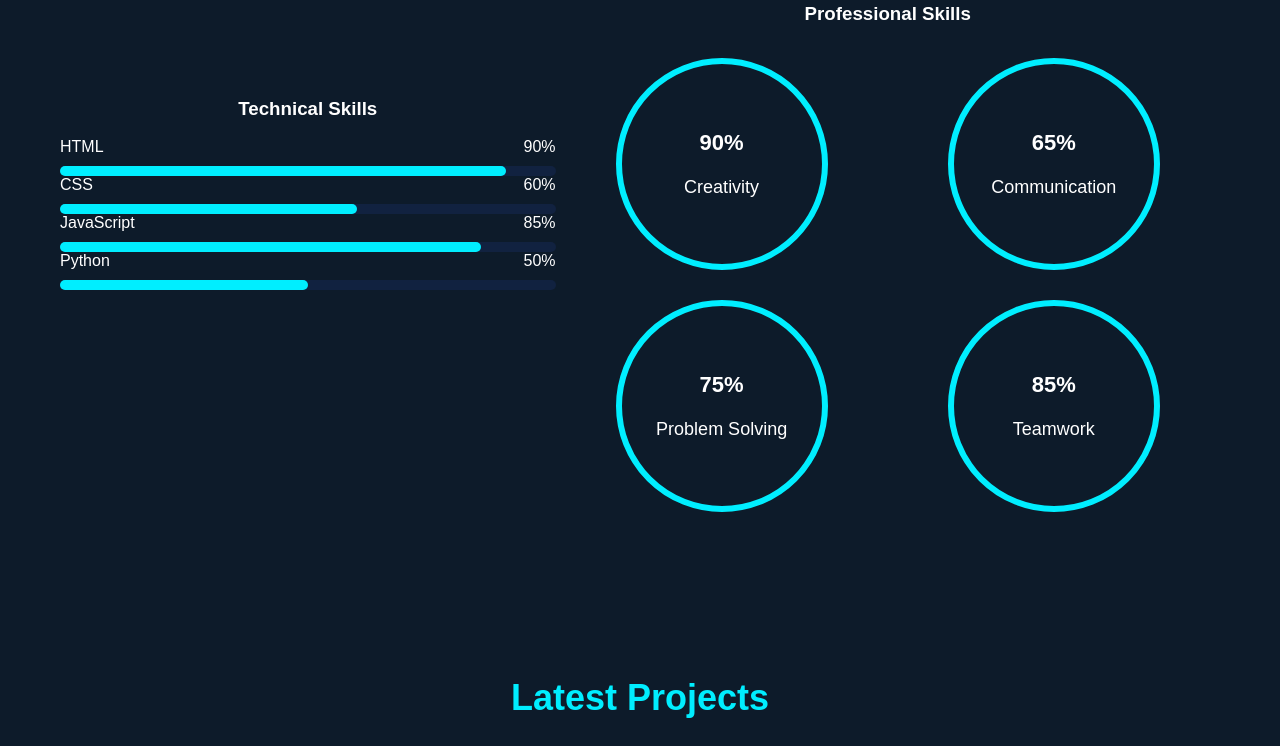
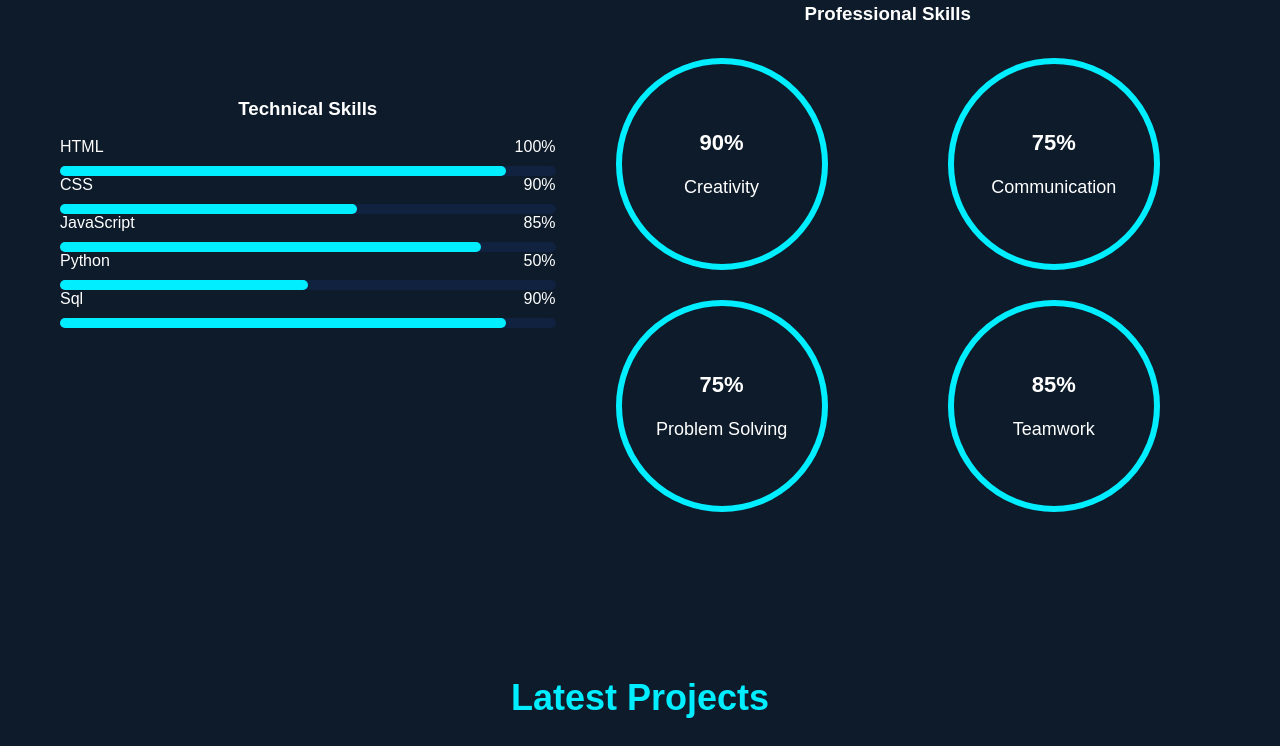
Before and after one commit to sudheeshna86/portfolio, a plain HTML site: page index.html in a window 1280 px wide. Shown: the part 2078-2824 px from the top of the page. Drawn offline with Linux system fonts and the light colour scheme.

Commit message:
Update index.html

```diff
--- a/index.html
+++ b/index.html
@@ -97,11 +97,11 @@
     <div class="skills-container">
       <div class="technical-skills">
         <h3>Technical Skills</h3>
-        <div class="skill-bar">HTML <span>90%</span></div>
+        <div class="skill-bar">HTML <span>100%</span></div>
         <div class="progress-bar">
           <div class="progress" style="width: 90%;"></div>
         </div>
-        <div class="skill-bar">CSS <span>60%</span></div>
+        <div class="skill-bar">CSS <span>90%</span></div>
         <div class="progress-bar">
           <div class="progress" style="width: 60%;"></div>
         </div>
@@ -113,12 +113,16 @@
         <div class="progress-bar">
           <div class="progress" style="width: 50%;"></div>
         </div>
+        <div class="skill-bar">Sql <span>90%</span></div>
+        <div class="progress-bar">
+          <div class="progress" style="width: 90%;"></div>
+        </div>
       </div>
       <div class="professional-skills">
         <h3>Professional Skills</h3>
         <div class="circle-skill">
           <div class="circle"><span>90%</span><br>Creativity</div>
-          <div class="circle"><span>65%</span><br>Communication</div>
+          <div class="circle"><span>75%</span><br>Communication</div>
           <div class="circle"><span>75%</span><br>Problem Solving</div>
           <div class="circle"><span>85%</span><br>Teamwork</div>
         </div>
```
